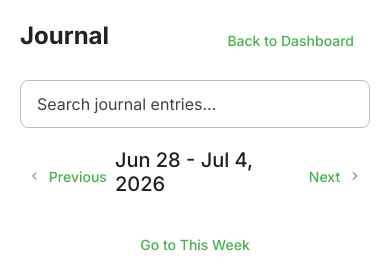
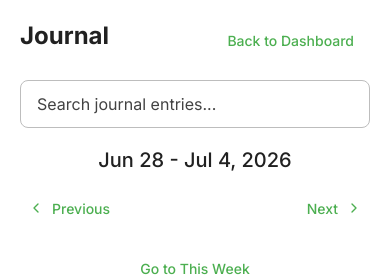
Before and after one commit to rupertgermann/habit-tracker, a React (Vite) app: page /journal in a window 390 px wide. Shown: the top 278 px of the page. Built offline with nearby package versions, Linux system fonts and the light colour scheme; no server answers.

Commit message:
fix: split journal week controls on phones

```diff
--- a/src/screens/JournalView.jsx
+++ b/src/screens/JournalView.jsx
@@ -40,11 +40,35 @@ const WeekNavigation = styled.div`
   justify-content: space-between;
   align-items: center;
   margin-bottom: ${props => props.theme.spacing.lg};
+
+  @media (max-width: 479px) {
+    display: grid;
+    grid-template-columns: 1fr 1fr;
+    grid-template-areas:
+      'range range'
+      'previous next';
+    gap: ${props => props.theme.spacing.sm};
+
+    > button:first-child {
+      grid-area: previous;
+      justify-self: start;
+    }
+
+    > button:last-child {
+      grid-area: next;
+      justify-self: end;
+    }
+  }
 `
 
 const WeekRange = styled.h2`
   font-size: ${props => props.theme.typography.fontSize.headingMedium};
   font-weight: ${props => props.theme.typography.fontWeight.medium};
+
+  @media (max-width: 479px) {
+    grid-area: range;
+    text-align: center;
+  }
 `
 
 const NavButton = styled(Button)`
```
Also changed, not shown: 1 other file (tests, documents, lock files or other folders).
